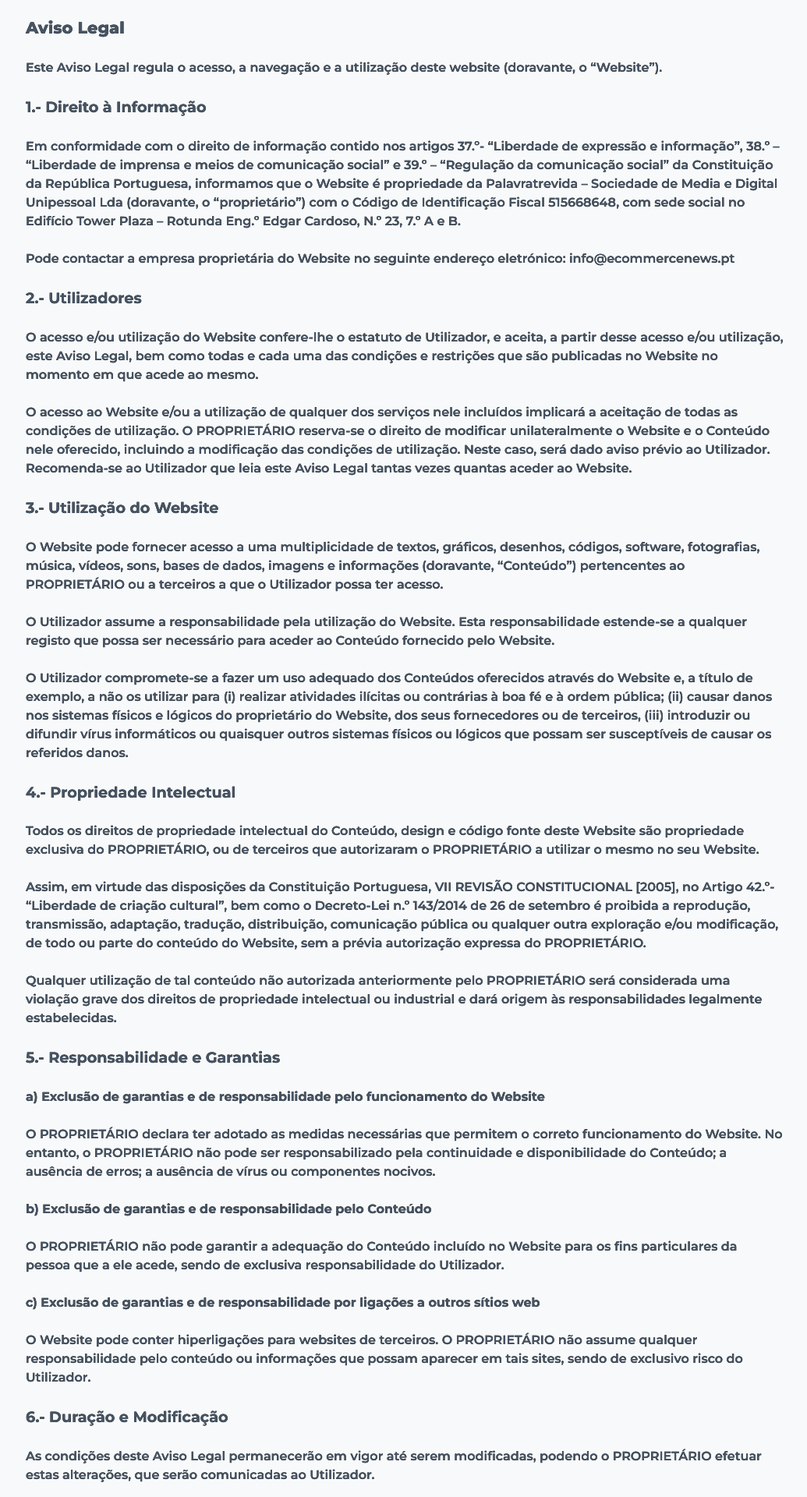
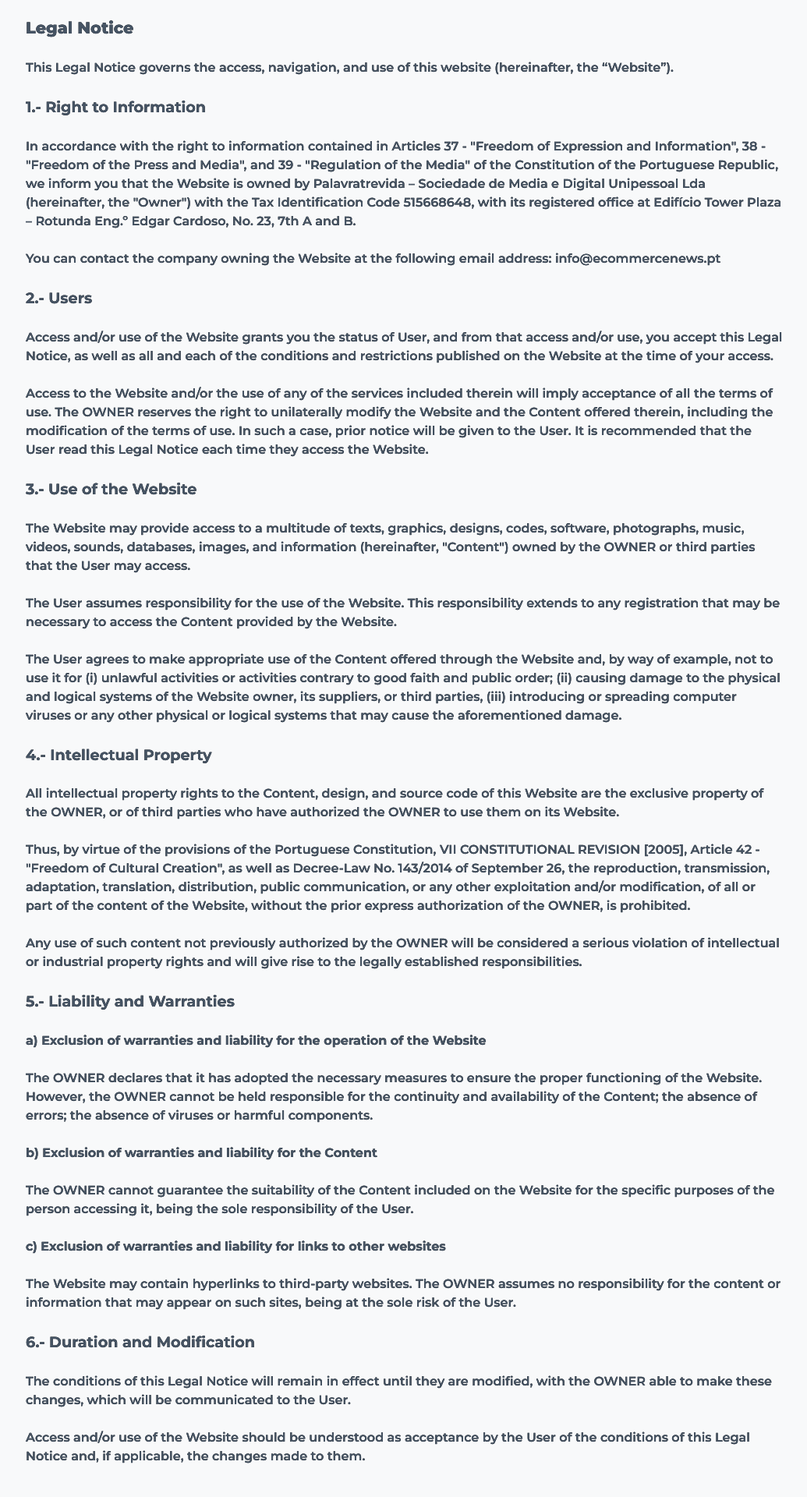
Before and after one commit to MarChurra/TagusPortus, a React (Vite) app in the folder TagusPortus/: page /legal-warnings in a window 1280 px wide. Shown: the part 120-2040 px from the top of the page at 78% size, without its empty margins (95-1130 px from the left). Built offline with nearby package versions, Linux system fonts and the light colour scheme.

Commit message:
Corrected contacts

```diff
--- a/TagusPortus/src/app.css
+++ b/TagusPortus/src/app.css
@@ -742,6 +742,7 @@ strong {
     justify-content: center;
     align-items: center;
     height: 100vh;
+    text-align: center;
 }
 
 .not-found-container img {
@@ -749,6 +750,7 @@ strong {
 }
 
 .not-found-container p {
+    text-align: center;
     margin-bottom: 2em;
     width: 90%;
 }
--- a/TagusPortus/src/assets/pages/Contacts.tsx
+++ b/TagusPortus/src/assets/pages/Contacts.tsx
@@ -59,7 +59,7 @@ const Contacts: React.FC = () => {
     try {
       setLoadingRequest(true)
 
-      const response = await fetch('/.netlify/functions/send-email', {
+      const response = await fetch('/.netlify/functions/handle-email', {
         method: 'POST',
         headers: {
           'Content-Type': 'application/json'
--- a/TagusPortus/src/assets/pages/LegalDisclaimer.tsx
+++ b/TagusPortus/src/assets/pages/LegalDisclaimer.tsx
@@ -3,69 +3,70 @@ const LegalDisclaimer: React.FC = () => {
   return (
     <div className="policies-containers">
       <>
-        <h2>Aviso Legal</h2>
-        <p>Este Aviso Legal regula o acesso, a navegação e a utilização deste website (doravante, o “Website”).</p>
+        <h2>Legal Notice</h2>
+        <p>This Legal Notice governs the access, navigation, and use of this website (hereinafter, the “Website”).</p>
 
-        <h3>1.- Direito à Informação</h3>
+        <h3>1.- Right to Information</h3>
         <p>
-          Em conformidade com o direito de informação contido nos artigos 37.º- “Liberdade de expressão e informação”, 38.º – “Liberdade de imprensa e meios de comunicação social” e 39.º – “Regulação da comunicação social” da Constituição da República Portuguesa, informamos que o Website é propriedade da Palavratrevida – Sociedade de Media e Digital Unipessoal Lda (doravante, o “proprietário”) com o Código de Identificação Fiscal 515668648, com sede social no Edifício Tower Plaza – Rotunda Eng.º Edgar Cardoso, N.º 23, 7.º A e B.
+          In accordance with the right to information contained in Articles 37 - "Freedom of Expression and Information", 38 - "Freedom of the Press and Media", and 39 - "Regulation of the Media" of the Constitution of the Portuguese Republic, we inform you that the Website is owned by Palavratrevida – Sociedade de Media e Digital Unipessoal Lda (hereinafter, the "Owner") with the Tax Identification Code 515668648, with its registered office at Edifício Tower Plaza – Rotunda Eng.º Edgar Cardoso, No. 23, 7th A and B.
         </p>
-        <p>Pode contactar a empresa proprietária do Website no seguinte endereço eletrónico: info@ecommercenews.pt</p>
+        <p>You can contact the company owning the Website at the following email address: info@ecommercenews.pt</p>
 
-        <h3>2.- Utilizadores</h3>
+        <h3>2.- Users</h3>
         <p>
-          O acesso e/ou utilização do Website confere-lhe o estatuto de Utilizador, e aceita, a partir desse acesso e/ou utilização, este Aviso Legal, bem como todas e cada uma das condições e restrições que são publicadas no Website no momento em que acede ao mesmo.
+          Access and/or use of the Website grants you the status of User, and from that access and/or use, you accept this Legal Notice, as well as all and each of the conditions and restrictions published on the Website at the time of your access.
         </p>
         <p>
-          O acesso ao Website e/ou a utilização de qualquer dos serviços nele incluídos implicará a aceitação de todas as condições de utilização. O PROPRIETÁRIO reserva-se o direito de modificar unilateralmente o Website e o Conteúdo nele oferecido, incluindo a modificação das condições de utilização. Neste caso, será dado aviso prévio ao Utilizador. Recomenda-se ao Utilizador que leia este Aviso Legal tantas vezes quantas aceder ao Website.
+          Access to the Website and/or the use of any of the services included therein will imply acceptance of all the terms of use. The OWNER reserves the right to unilaterally modify the Website and the Content offered therein, including the modification of the terms of use. In such a case, prior notice will be given to the User. It is recommended that the User read this Legal Notice each time they access the Website.
         </p>
 
-        <h3>3.- Utilização do Website</h3>
+        <h3>3.- Use of the Website</h3>
         <p>
-          O Website pode fornecer acesso a uma multiplicidade de textos, gráficos, desenhos, códigos, software, fotografias, música, vídeos, sons, bases de dados, imagens e informações (doravante, “Conteúdo”) pertencentes ao PROPRIETÁRIO ou a terceiros a que o Utilizador possa ter acesso.
+          The Website may provide access to a multitude of texts, graphics, designs, codes, software, photographs, music, videos, sounds, databases, images, and information (hereinafter, "Content") owned by the OWNER or third parties that the User may access.
         </p>
         <p>
-          O Utilizador assume a responsabilidade pela utilização do Website. Esta responsabilidade estende-se a qualquer registo que possa ser necessário para aceder ao Conteúdo fornecido pelo Website.
+          The User assumes responsibility for the use of the Website. This responsibility extends to any registration that may be necessary to access the Content provided by the Website.
         </p>
         <p>
-          O Utilizador compromete-se a fazer um uso adequado dos Conteúdos oferecidos através do Website e, a título de exemplo, a não os utilizar para (i) realizar atividades ilícitas ou contrárias à boa fé e à ordem pública; (ii) causar danos nos sistemas físicos e lógicos do proprietário do Website, dos seus fornecedores ou de terceiros, (iii) introduzir ou difundir vírus informáticos ou quaisquer outros sistemas físicos ou lógicos que possam ser susceptíveis de causar os referidos danos.
+          The User agrees to make appropriate use of the Content offered through the Website and, by way of example, not to use it for (i) unlawful activities or activities contrary to good faith and public order; (ii) causing damage to the physical and logical systems of the Website owner, its suppliers, or third parties, (iii) introducing or spreading computer viruses or any other physical or logical systems that may cause the aforementioned damage.
         </p>
 
-        <h3>4.- Propriedade Intelectual</h3>
+        <h3>4.- Intellectual Property</h3>
         <p>
-          Todos os direitos de propriedade intelectual do Conteúdo, design e código fonte deste Website são propriedade exclusiva do PROPRIETÁRIO, ou de terceiros que autorizaram o PROPRIETÁRIO a utilizar o mesmo no seu Website.
+          All intellectual property rights to the Content, design, and source code of this Website are the exclusive property of the OWNER, or of third parties who have authorized the OWNER to use them on its Website.
         </p>
         <p>
-          Assim, em virtude das disposições da Constituição Portuguesa, VII REVISÃO CONSTITUCIONAL [2005], no Artigo 42.º- “Liberdade de criação cultural”, bem como o Decreto-Lei n.º 143/2014 de 26 de setembro é proibida a reprodução, transmissão, adaptação, tradução, distribuição, comunicação pública ou qualquer outra exploração e/ou modificação, de todo ou parte do conteúdo do Website, sem a prévia autorização expressa do PROPRIETÁRIO.
+          Thus, by virtue of the provisions of the Portuguese Constitution, VII CONSTITUTIONAL REVISION [2005], Article 42 - "Freedom of Cultural Creation", as well as Decree-Law No. 143/2014 of September 26, the reproduction, transmission, adaptation, translation, distribution, public communication, or any other exploitation and/or modification, of all or part of the content of the Website, without the prior express authorization of the OWNER, is prohibited.
         </p>
         <p>
-          Qualquer utilização de tal conteúdo não autorizada anteriormente pelo PROPRIETÁRIO será considerada uma violação grave dos direitos de propriedade intelectual ou industrial e dará origem às responsabilidades legalmente estabelecidas.
+          Any use of such content not previously authorized by the OWNER will be considered a serious violation of intellectual or industrial property rights and will give rise to the legally established responsibilities.
         </p>
 
-        <h3>5.- Responsabilidade e Garantias</h3>
+        <h3>5.- Liability and Warranties</h3>
 
-        <h4> a) Exclusão de garantias e de responsabilidade pelo funcionamento do Website</h4>
+        <h4>a) Exclusion of warranties and liability for the operation of the Website</h4>
         <p>
-          O PROPRIETÁRIO declara ter adotado as medidas necessárias que permitem o correto funcionamento do Website. No entanto, o PROPRIETÁRIO não pode ser responsabilizado pela continuidade e disponibilidade do Conteúdo; a ausência de erros; a ausência de vírus ou componentes nocivos.
+          The OWNER declares that it has adopted the necessary measures to ensure the proper functioning of the Website. However, the OWNER cannot be held responsible for the continuity and availability of the Content; the absence of errors; the absence of viruses or harmful components.
         </p>
 
-        <h4> b) Exclusão de garantias e de responsabilidade pelo Conteúdo</h4>
+        <h4>b) Exclusion of warranties and liability for the Content</h4>
         <p>
-          O PROPRIETÁRIO não pode garantir a adequação do Conteúdo incluído no Website para os fins particulares da pessoa que a ele acede, sendo de exclusiva responsabilidade do Utilizador.
+          The OWNER cannot guarantee the suitability of the Content included on the Website for the specific purposes of the person accessing it, being the sole responsibility of the User.
         </p>
 
-        <h4> c) Exclusão de garantias e de responsabilidade por ligações a outros sítios web</h4>
+        <h4>c) Exclusion of warranties and liability for links to other websites</h4>
         <p>
-          O Website pode conter hiperligações para websites de terceiros. O PROPRIETÁRIO não assume qualquer responsabilidade pelo conteúdo ou informações que possam aparecer em tais sites, sendo de exclusivo risco do Utilizador.
+          The Website may contain hyperlinks to third-party websites. The OWNER assumes no responsibility for the content or information that may appear on such sites, being at the sole risk of the User.
         </p>
 
-        <h3>6.- Duração e Modificação</h3>
+        <h3>6.- Duration and Modification</h3>
         <p>
-          As condições deste Aviso Legal permanecerão em vigor até serem modificadas, podendo o PROPRIETÁRIO efetuar estas alterações, que serão comunicadas ao Utilizador.
+          The conditions of this Legal Notice will remain in effect until they are modified, with the OWNER able to make these changes, which will be communicated to the User.
         </p>
         <p>
-          O acesso e/ou utilização do Website deve ser entendido como a aceitação pelo Utilizador das condições deste Aviso Legal e, se for caso disso, das alterações efetuadas às mesmas.
+          Access and/or use of the Website should be understood as acceptance by the User of the conditions of this Legal Notice and, if applicable, the changes made to them.
         </p>
+
       </>
     </div>
   )
--- a/TagusPortus/src/assets/pages/NotFound.tsx
+++ b/TagusPortus/src/assets/pages/NotFound.tsx
@@ -6,7 +6,7 @@ const NotFound: React.FC = () => {
             <img src="../../icons/404.png" alt="Page not found icon" />
             <p>Sorry... Unable to find the page you are looking for, please try again.</p>
             <CallToActionBtn
-                description="Voltar ao Início"
+                description="Return to Home"
                 link='/'
             />
         </section>
```
Also changed, not shown: TagusPortus/src/assets/pages/CookiesPoliciy.tsx (+6 -13 lines), TagusPortus/src/assets/pages/PrivacyPolicy.tsx (+26 -26 lines), 1 other file (tests, documents, lock files or other folders).
